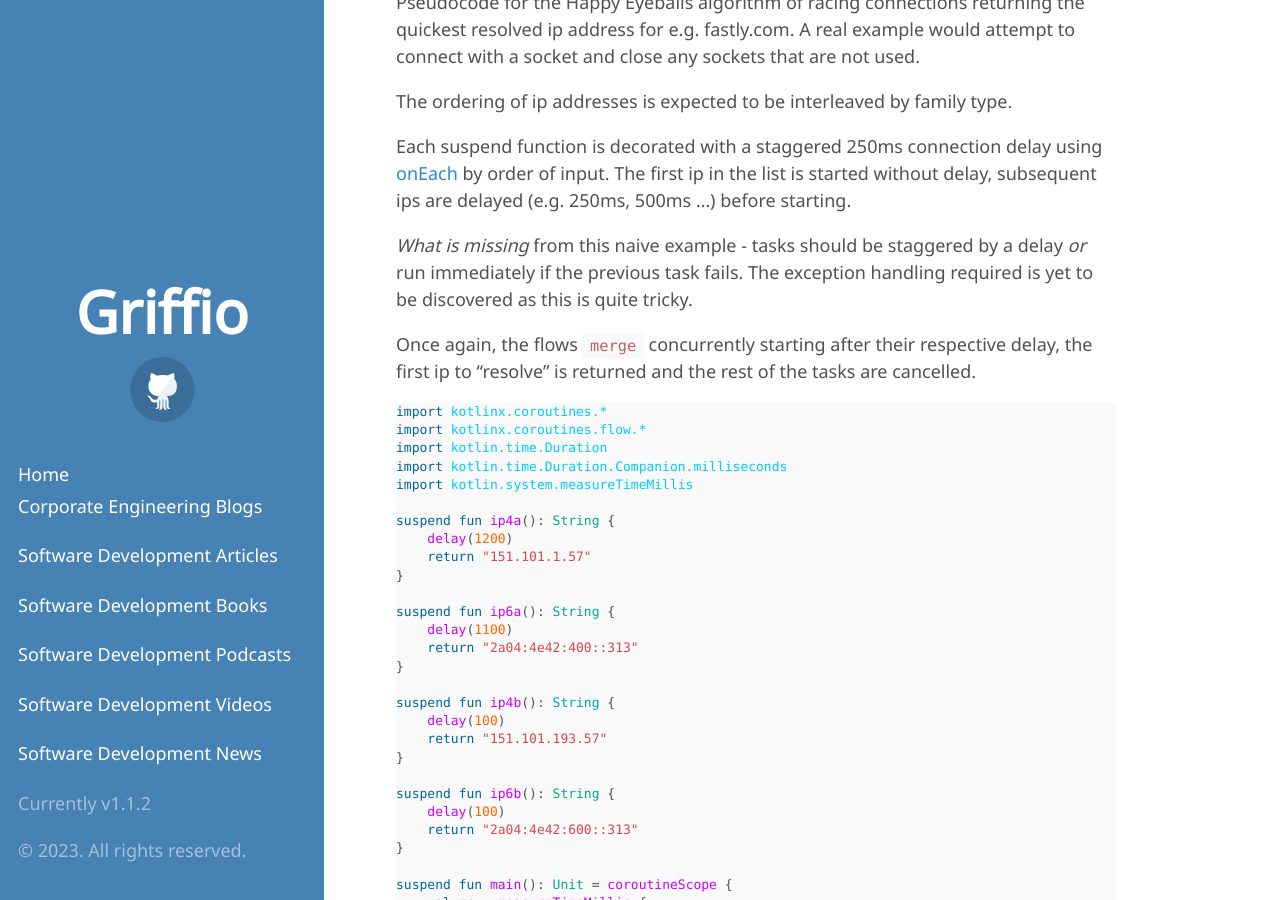
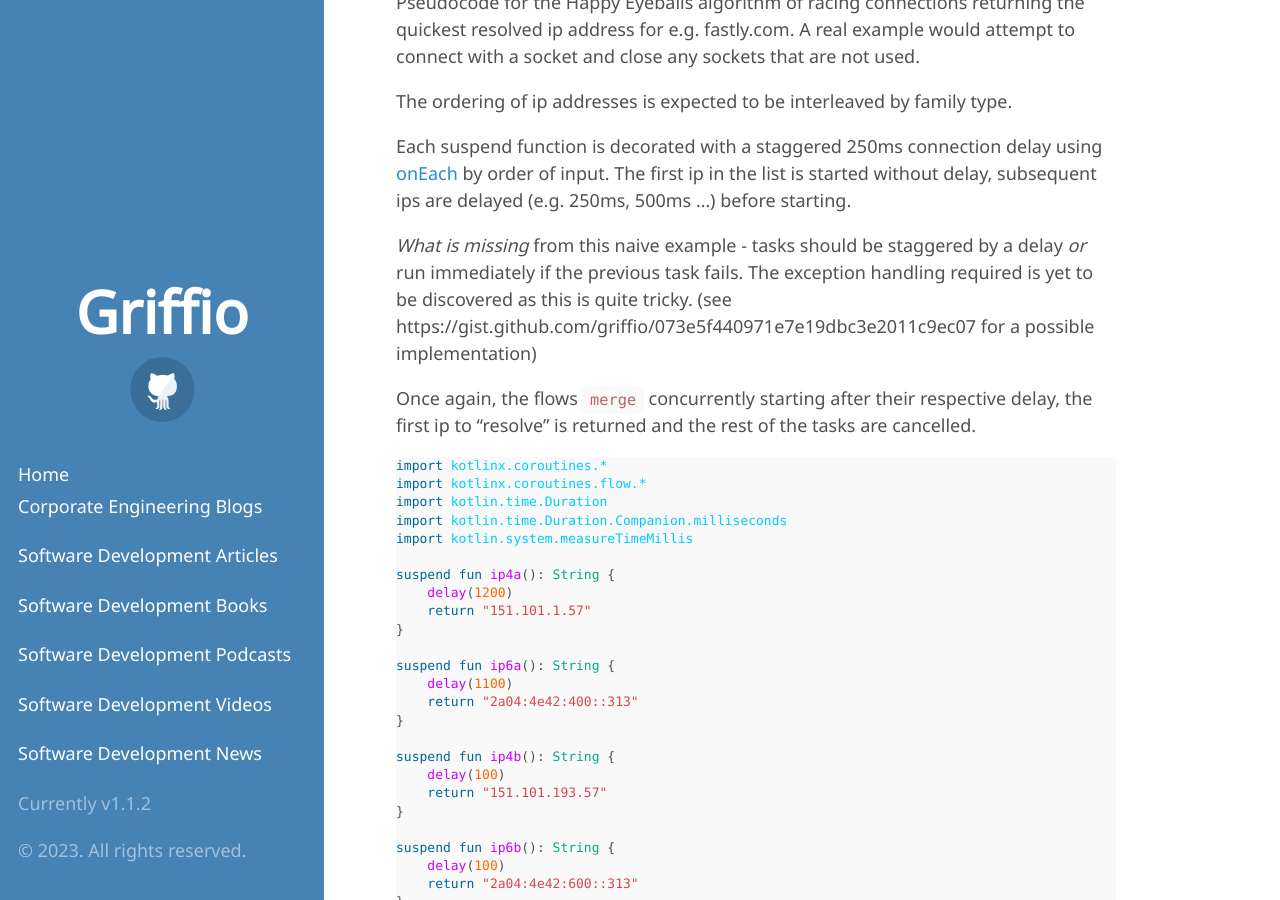
Before and after one commit to griffio/griffio.github.io, a Jekyll site: the page built from _posts/2023-03-18-More-Kotlin-Racing-Ambiguous-Coroutines.md, in a window 1280 px wide and 900 px high, scrolled down 4663 px. Built offline with Jekyll 4.4.1, drawn with Linux system fonts in a browser that asks for light colours; some web fonts are replaced.

Commit message:
update with gist

```diff
--- a/_posts/2023-03-18-More-Kotlin-Racing-Ambiguous-Coroutines.md
+++ b/_posts/2023-03-18-More-Kotlin-Racing-Ambiguous-Coroutines.md
@@ -243,6 +243,7 @@
 
 *What is missing* from this naive example - tasks should be staggered by a delay *or* run immediately if the previous task fails.
 The exception handling required is yet to be discovered as this is quite tricky.
+(see https://gist.github.com/griffio/073e5f440971e7e19dbc3e2011c9ec07 for a possible implementation)
 
 Once again, the flows `merge` concurrently starting after their respective delay, the first ip to "resolve" is returned
 and the rest of the tasks are cancelled.
```
